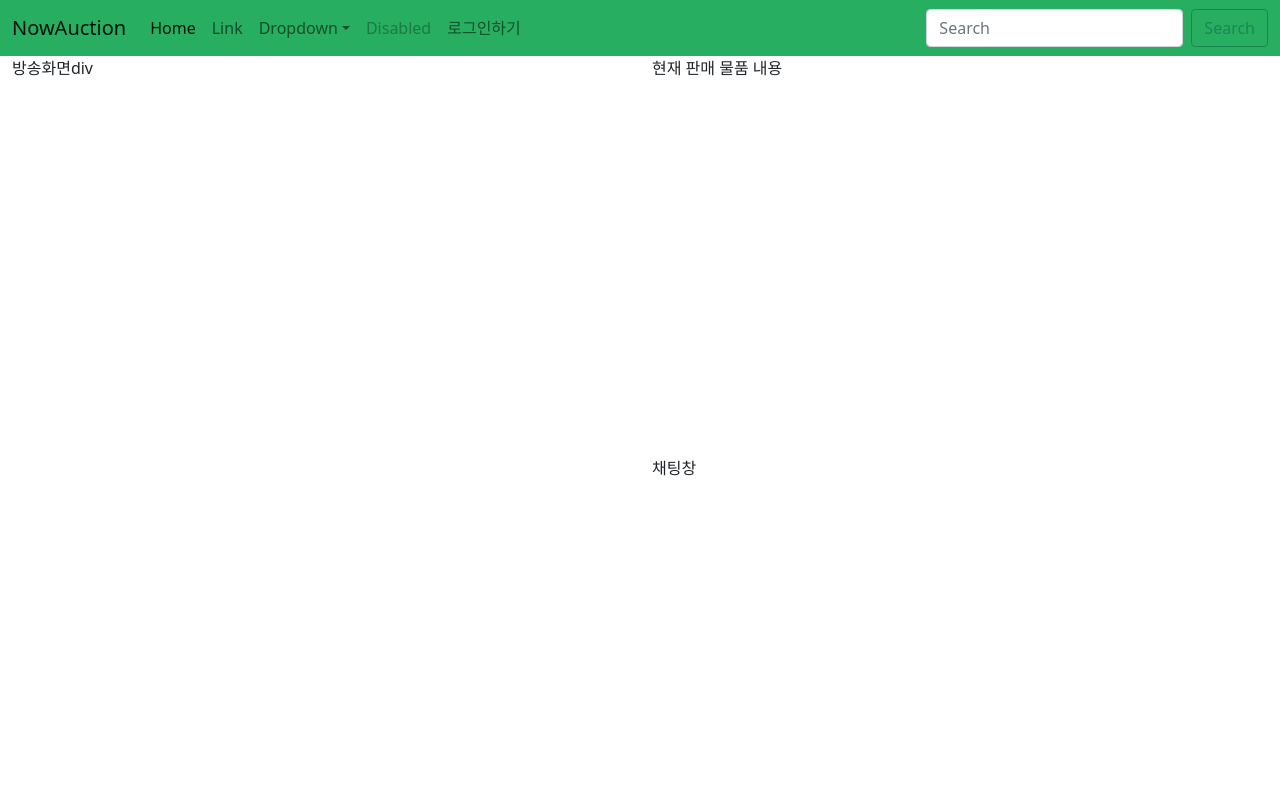
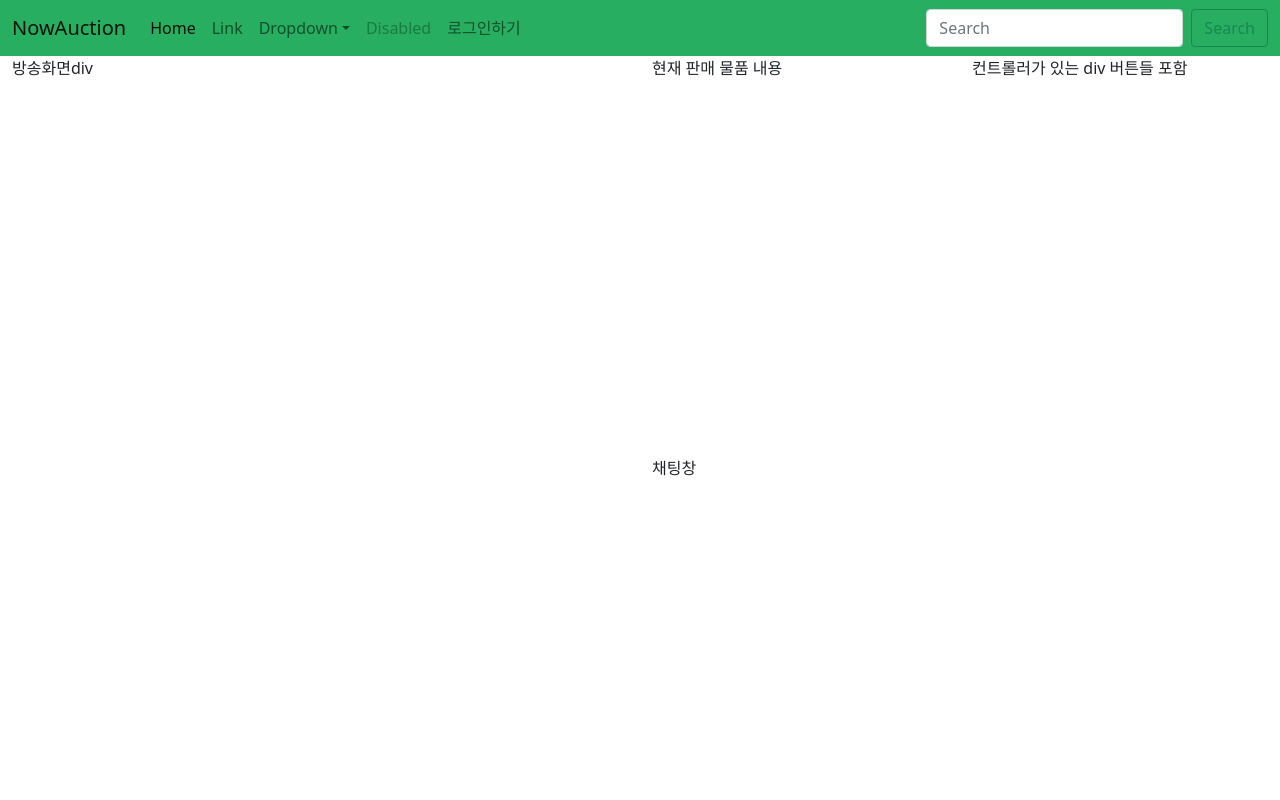
Before and after one commit to ddpound/nowauctionf, a React (Create React App) app: page /chat-room/1 in a window 1280 px wide. Shown: the top 800 px of the page. Built offline with nearby package versions, Linux system fonts and the light colour scheme.

Commit message:
채팅방 뼈대 구상중

```diff
--- a/src/pages/ChatRoom.jsx
+++ b/src/pages/ChatRoom.jsx
@@ -11,6 +11,7 @@ export default function ChatRoom(props) {
         <div class="col-sm">
           <div class="row h-50">
             <div class="col-sm">현재 판매 물품 내용</div>
+            <div class="col-sm">컨트롤러가 있는 div 버튼들 포함</div>
           </div>
           <div class="row h-50">
             <div class="col-sm">채팅창</div>
--- a/src/pages/Index.scss
+++ b/src/pages/Index.scss
@@ -0,0 +1 @@
+@import "../../node_modules/bootstrap/scss/bootstrap";
```
